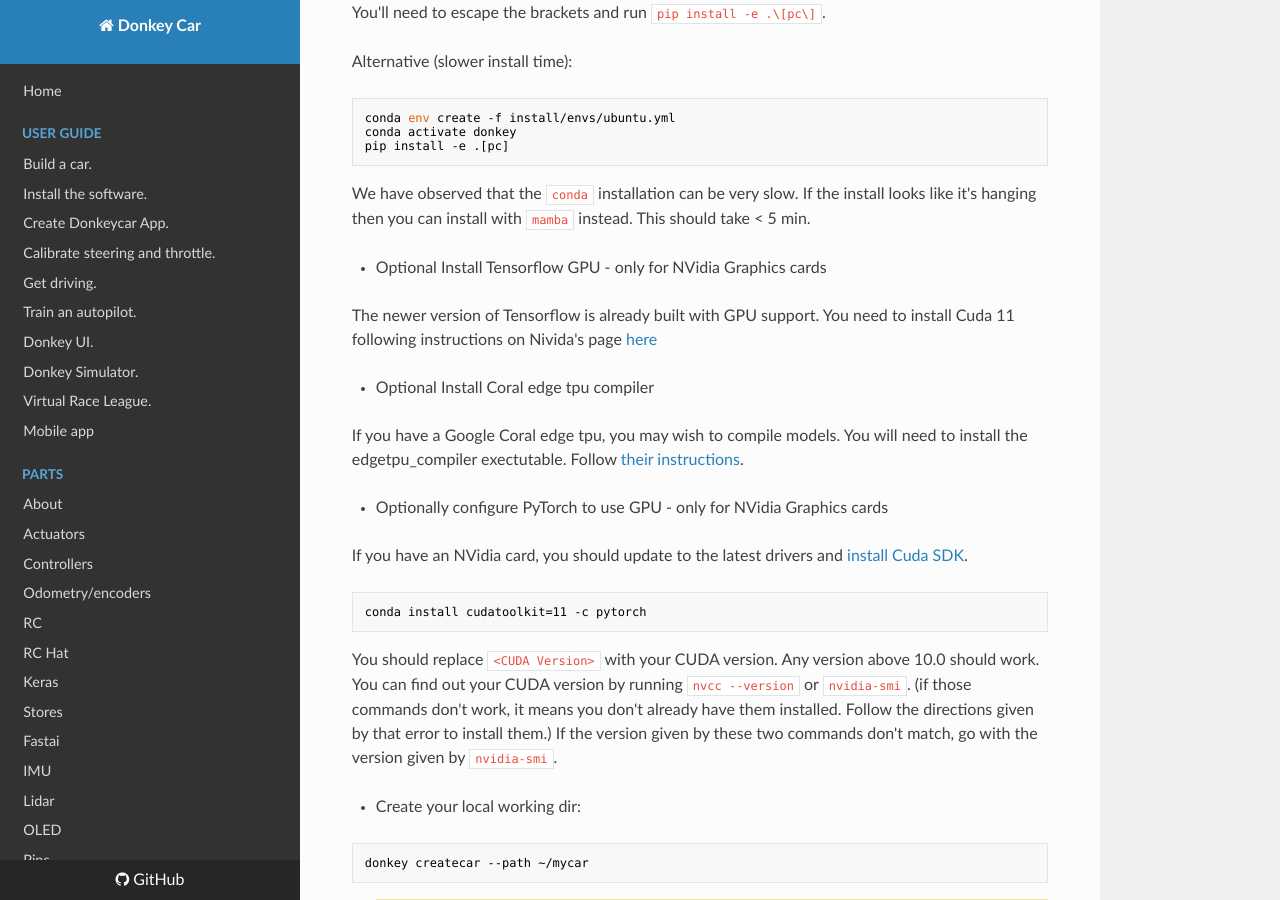
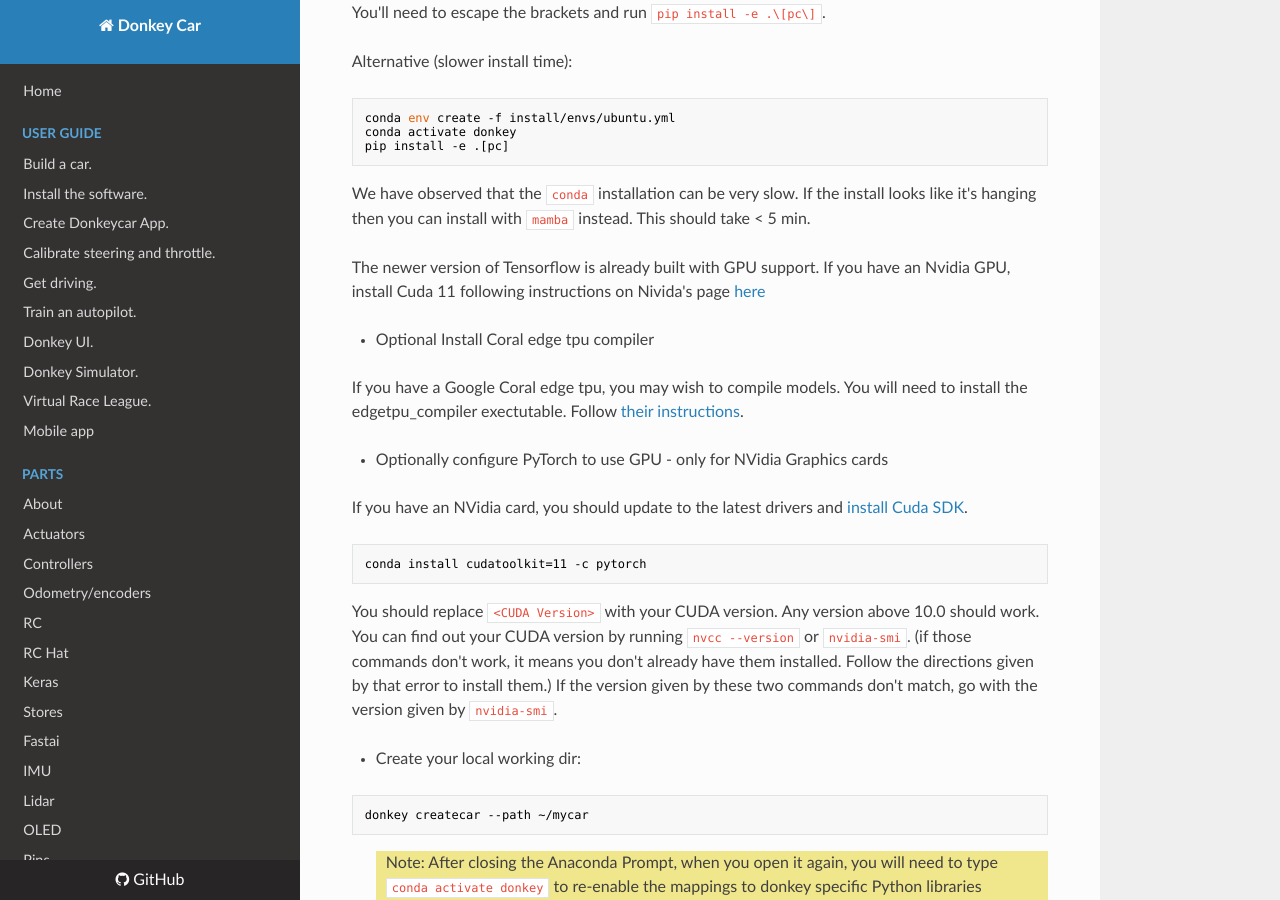
Before and after one commit to autorope/donkeydocs, an MkDocs documentation site: the page built from docs/guide/host_pc/setup_ubuntu.md, in a window 1280 px wide and 900 px high, scrolled down 1169 px. Built offline with MkDocs 1.6.1, drawn with Linux system fonts in a browser that asks for light colours; nearby versions of some CDN libraries.

Commit message:
Clarify Tensorflow installation

```diff
--- a/docs/guide/host_pc/setup_ubuntu.md
+++ b/docs/guide/host_pc/setup_ubuntu.md
@@ -69,9 +69,7 @@ pip install -e .[pc]
 We have observed that the `conda` installation can be very slow. If the install looks like it's hanging
 then you can install with `mamba` instead. This should take < 5 min.
 
-* Optional Install Tensorflow GPU - only for NVidia Graphics cards
-
-The newer version of Tensorflow is already built with GPU support. You need to install Cuda 11 following instructions on Nivida's page [here](https://developer.nvidia.com/cuda-11.0-download-archive)
+The newer version of Tensorflow is already built with GPU support. If you have an Nvidia GPU, install Cuda 11 following instructions on Nivida's page [here](https://developer.nvidia.com/cuda-11.0-download-archive)
 
 * Optional Install Coral edge tpu compiler
 
```
